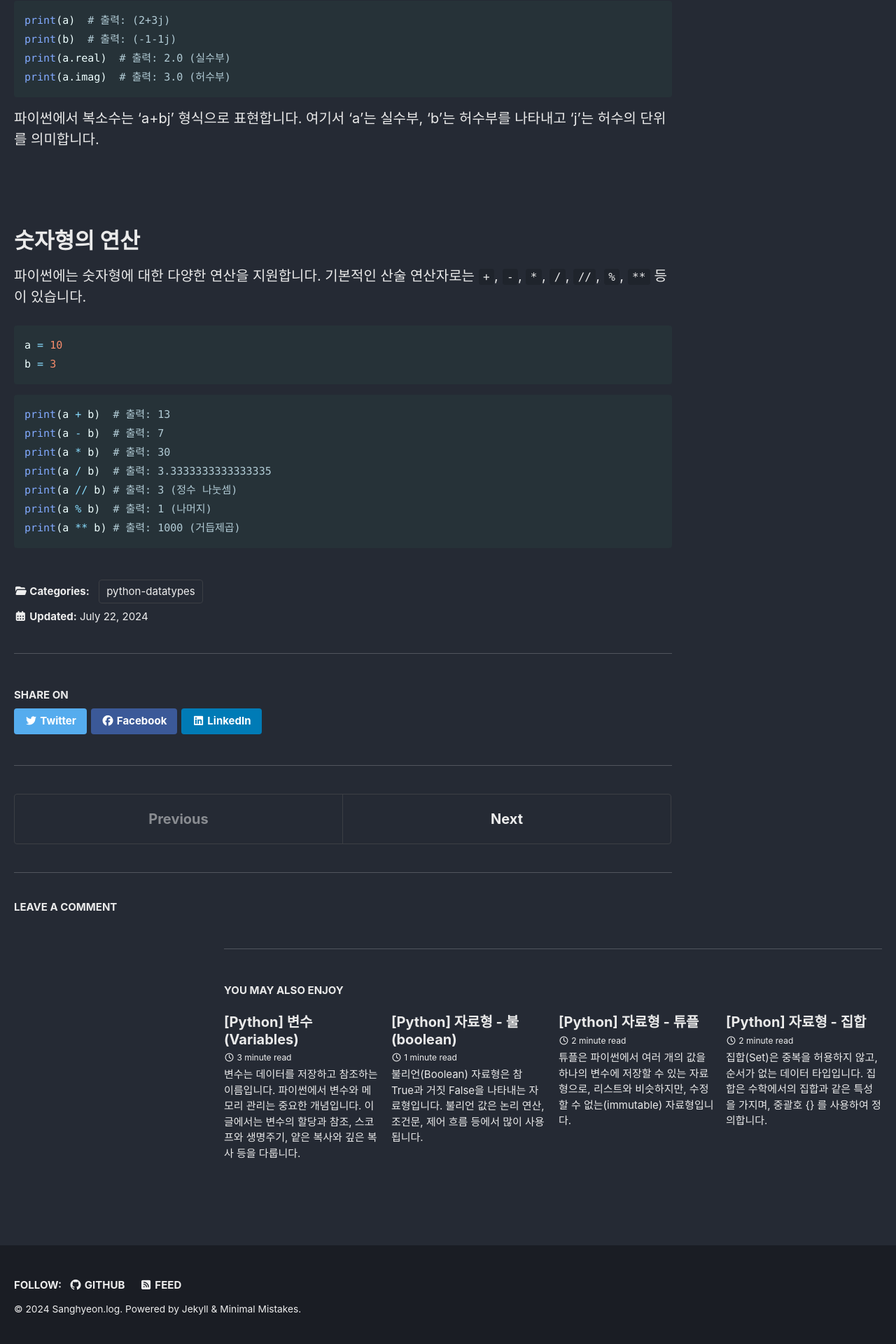
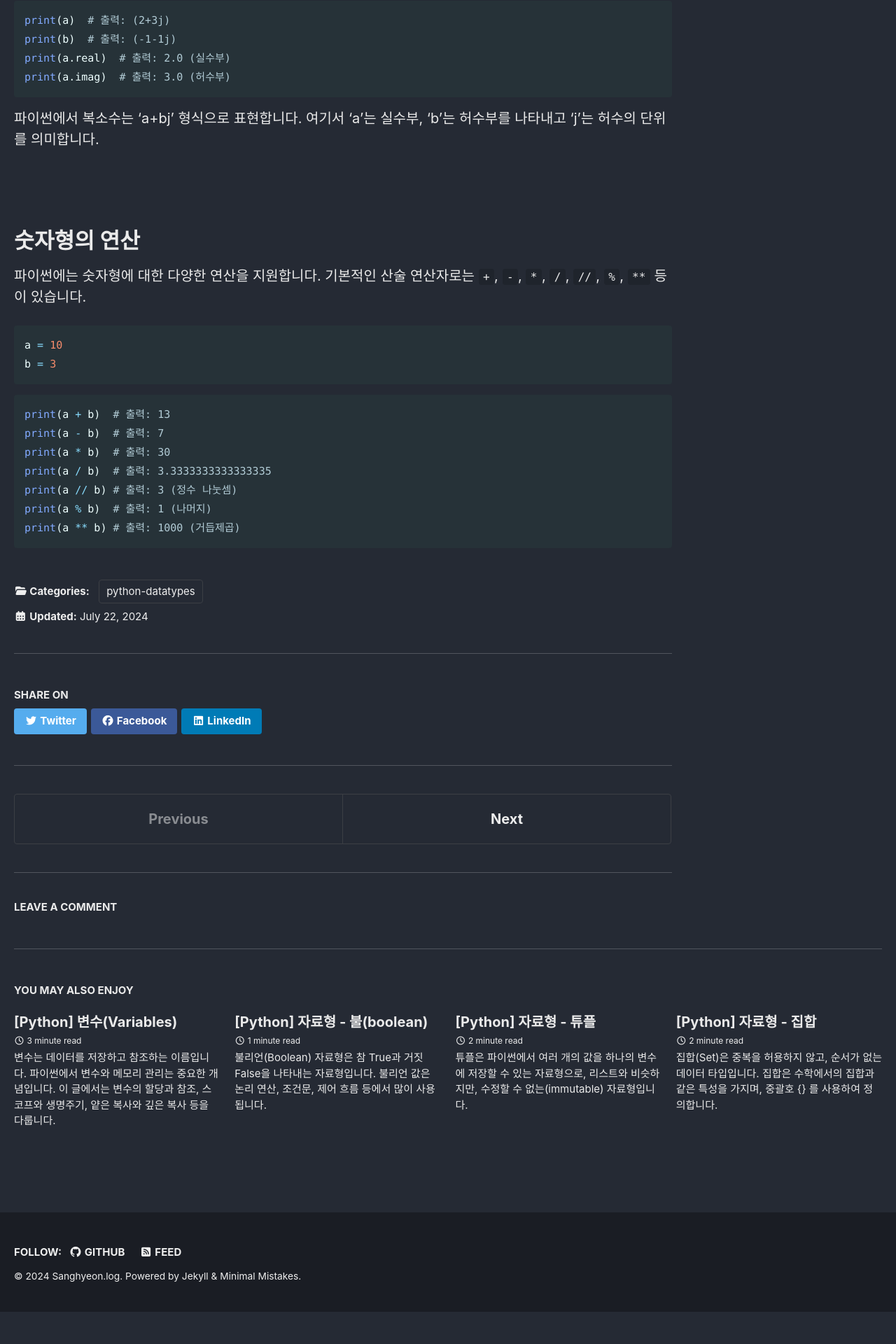
Before and after one commit to SanghyeonLee97/SanghyeonLee97.github.io, a Jekyll site: the page built from _posts/2024-07-22-numeric_operators.md, in a window 1280 px wide. Shown: the part 1261-3181 px from the top of the page at 70% size. Built offline with Jekyll 4.4.1, drawn with Linux system fonts in a browser that asks for light colours; cached includes are drawn as plain includes; comment, search, counter and statistics services are not loaded; after the commit the page ends 3135 px from its top, so only the background shows below that.

Commit message:
css 수정

```diff
--- a/_sass/minimal-mistakes/_page.scss
+++ b/_sass/minimal-mistakes/_page.scss
@@ -527,11 +527,13 @@ body {
 
   @include breakpoint($large) {
     float: inline-end;
-    width: calc(100% - #{$right-sidebar-width-narrow});
+    width: calc(100%);
+    // width: calc(100% - #{$right-sidebar-width-narrow}); 원본
   }
 
   @include breakpoint($x-large) {
-    width: calc(100% - #{$right-sidebar-width});
+    width: calc(100%);
+    // width: calc(100% - #{$right-sidebar-width}); 원본
   }
 
   a {
```
